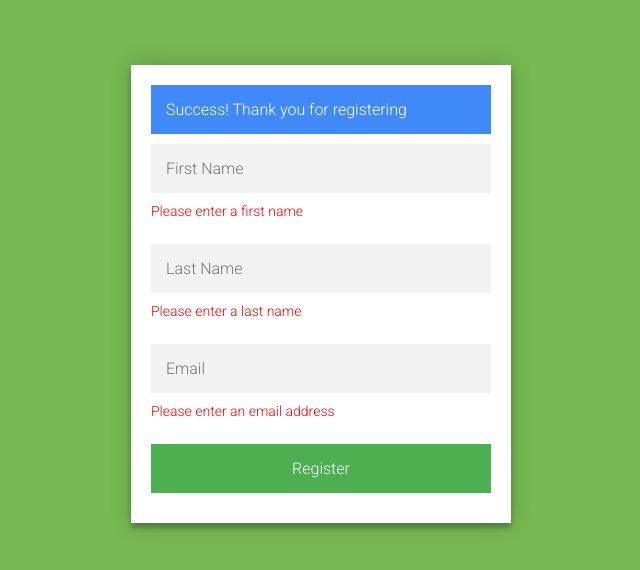
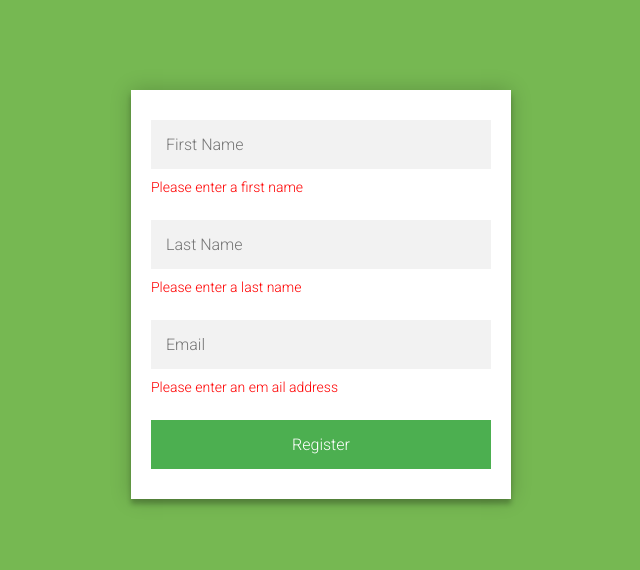
Before and after one commit to ganesh-sadanala/BasicFormsUsingReactJs, a React (Create React App) app: page / in a window 1280 px wide. Shown: the part 114-684 px from the top of the page, without its empty margins (319-959 px from the left). Built offline with nearby package versions, Linux system fonts and the light colour scheme.

Commit message:
Show submit message on clicking Register button

```diff
--- a/src/App.js
+++ b/src/App.js
@@ -7,6 +7,7 @@ export default function App() {
     lastName: "",
     email: "",
   });
+  const [submitted, setSubmitted] = useState(false);
   const handleFirstNameInputChange = (event) => {
     // Learn usage of event.persist() from
     // https://medium.com/@brunogarciagonzalez/reactjs-events-exploration-a295505016f1
@@ -30,10 +31,18 @@ export default function App() {
       email: event.target.value,
     }));
   };
+  const handleSubmit = (event) => {
+    // Since we are not using any stored data,
+    // we are not using event.persist()
+    event.preventDefault();
+    setSubmitted(true);
+  };
   return (
     <div className="form-container">
       <form class="register-form">
-        <div class="success-message">Success! Thank you for registering</div>
+        {submitted && (
+          <div class="success-message">Success! Thank you for registering</div>
+        )}
         <input
           id="first-name"
           class="form-field"
@@ -63,8 +72,8 @@ export default function App() {
           value={values.email}
           onChange={handleEmailInputChange}
         />
-        <span id="email-error">Please enter an email address</span>
-        <button class="form-field" type="submit">
+        <span id="email-error">Please enter an em ail address</span>
+        <button class="form-field" type="submit" onClick={handleSubmit}>
           Register
         </button>
       </form>
```
